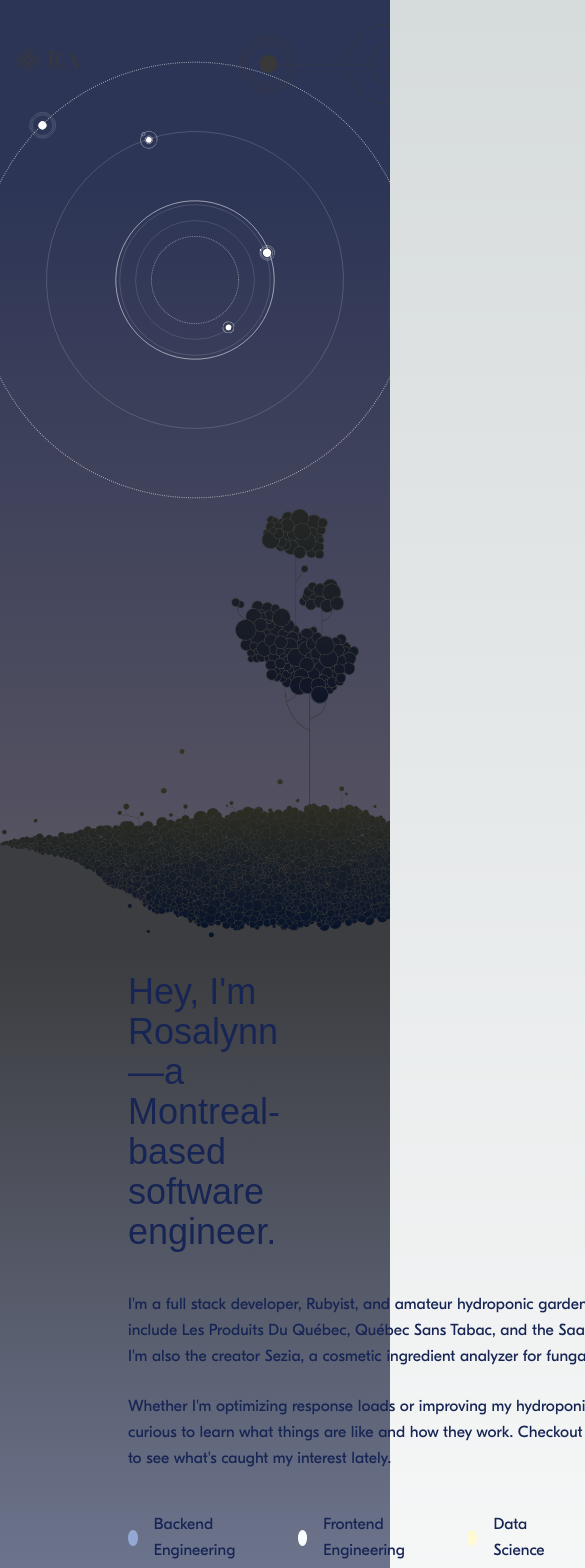
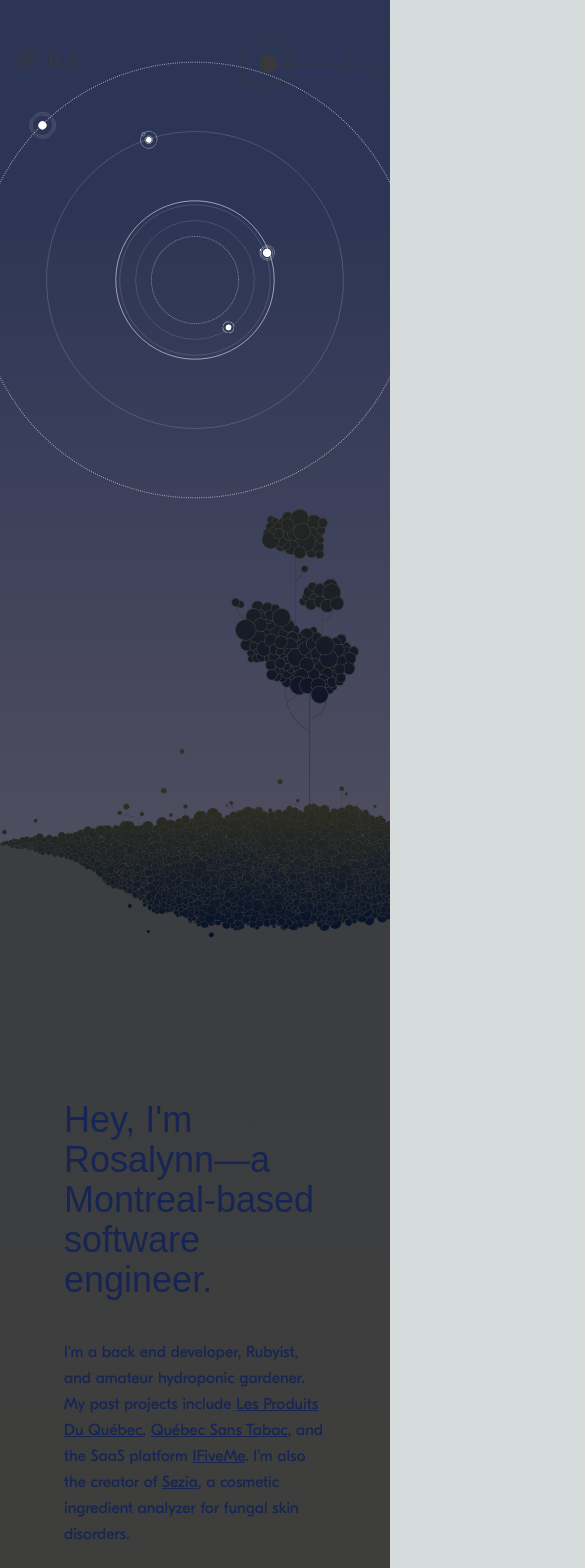
Before and after one commit to rosalynnas/portfolio, a Next.js app: page / in a window 390 px wide. Shown: the top 1568 px of the page, 585 px wide, since content can reach past the window. Built offline with nearby package versions, Linux system fonts and the light colour scheme; a web font is replaced by a local one.

Commit message:
Adjust responsive styles fix remaining UI bugs

```diff
--- a/app/components/bio.tsx
+++ b/app/components/bio.tsx
@@ -1,6 +1,6 @@
 export function Bio() {
   return (
-    <section className="h-screen p-32 text-blue-950 leading-relaxed">
+    <section className="py-64 px-16 md:pb-48 xl:pt-32 xl:px-20 xl:pb-20 text-blue-950 leading-relaxed">
       <div className="container flex flex-col gap-10">
         <div>
           <h1 className="text-4xl font-serif font-light">
@@ -8,12 +8,26 @@ export function Bio() {
             <span>Montreal-based software engineer.</span>
           </h1>
         </div>
-        <div className="w-[38rem] flex flex-col gap-6">
+        <div className="w-auto lg:w-[38rem] flex flex-col gap-6">
           <p>
-            I'm a full stack developer, Rubyist, and amateur hydroponic
-            gardener. My past projects include Les Produits Du Québec, Québec
-            Sans Tabac, and the SaaS platform IFiveMe. I'm also the creator
-            Sezia, a cosmetic ingredient analyzer for fungal skin disorders.
+            I'm a back end developer, Rubyist, and amateur hydroponic gardener.
+            My past projects include{" "}
+            <a className="underline" href="https://lesproduitsduquebec.com">
+              Les Produits Du Québec
+            </a>
+            ,{" "}
+            <a className="underline" href="https://www.quebecsanstabac.ca">
+              Québec Sans Tabac
+            </a>
+            , and the SaaS platform{" "}
+            <a className="underline" href="https://www.ifiveme.com/en/home">
+              IFiveMe
+            </a>
+            . I'm also the creator of{" "}
+            <a className="underline" href="https://sezia.co">
+              Sezia
+            </a>
+            , a cosmetic ingredient analyzer for fungal skin disorders.
           </p>
           <p>
             Whether I'm optimizing response loads or improving my hydroponic
@@ -25,17 +39,6 @@ export function Bio() {
             to see what's caught my interest lately.
           </p>
         </div>
-        <div className="flex gap-14">
-          <p className="flex items-center">
-            <span className="bullet bg-[#94a8d4]"></span>Backend Engineering
-          </p>
-          <p className="flex items-center">
-            <span className="bullet bg-[#F9FDFD]"></span>Frontend Engineering
-          </p>
-          <p className="flex items-center">
-            <span className="bullet bg-[#FFFAD3]"></span>Data Science
-          </p>
-        </div>
       </div>
     </section>
   );
--- a/app/components/footer.tsx
+++ b/app/components/footer.tsx
@@ -1,11 +1,29 @@
+import { motion } from "framer-motion";
+
 import Image from "next/image";
 import Logo from "/public/images/logo.png";
 import ShortTree from "/public/images/short-tree-black.png";
 import Circles from "/public/images/circles-black.png";
 
+const foreground = {
+  night: {
+    filter: "brightness(20%) contrast(140%)",
+  },
+  day: {
+    filter: "brightness(100%) contrast(100%)",
+    transition: {
+      type: "tween",
+      delay: 2,
+      duration: 10,
+      ease: "anticipate",
+    },
+  },
+};
+
 export function Footer() {
   return (
     <div className="footer relative w-4/5 pb-20 lg:w-auto lg:p-20 mx-auto leading-relaxed text-blue-950">
+      <motion.div variants={foreground} initial="night" animate="day">
         <Image
           className="absolute bottom-0 left-48 lg:left-80 lg:w-20"
           src={ShortTree}
@@ -13,8 +31,9 @@ export function Footer() {
           width={130}
           height={130}
         />
+      </motion.div>
       <Image
-        className="absolute bottom-0 right-0 w-1/3 lg:w-72 lg:right-10"
+        className="absolute bottom-0 right-0 w-1/3 lg:w-72 lg:right-8"
         src={Circles}
         alt="text.."
         width={300}
--- a/app/components/scene.tsx
+++ b/app/components/scene.tsx
@@ -1,6 +1,6 @@
 "use client";
 
-import { motion, LayoutGroup } from "framer-motion";
+import { motion } from "framer-motion";
 
 import Image from "next/image";
 import Logo from "public/images/logo-white.png";
@@ -326,7 +326,7 @@ export function Scene() {
           initial="night"
           animate="day"
         >
-          <Image src={Circles} alt="text.." width={250} height={250} />
+          <Image src={Circles} alt="text.." width={200} height={200} />
         </motion.div>
         <motion.div
           className="absolute bottom-5 lg:bottom-16 right-[8%] md:right-[12%] w-32 md:w-auto"
@@ -359,7 +359,7 @@ export function Scene() {
           height="300"
           quality={100}
           priority
-          className="object-cover object-left"
+          className="object-cover object-right"
         />
       </motion.div>
     </div>
--- a/app/page.tsx
+++ b/app/page.tsx
@@ -2,6 +2,7 @@
 
 import { Scene } from "./components/scene";
 import { Bio } from "./components/bio";
+import { Skills } from "./components/skills";
 import { Footer } from "./components/footer";
 
 import { motion } from "framer-motion";
@@ -23,7 +24,7 @@ const background = {
 
 const foreground = {
   night: {
-    background: "linear-gradient(180deg, #070809 10%, #8797C8 100%)",
+    background: "linear-gradient(180deg, #070809 10%, #070809 100%)",
   },
   day: {
     background: "linear-gradient(180deg, #dfe3ed 0%, #EFEBC8 100%)",
```
Also changed, not shown: public/images/short-tree-black.png. Lines whose indentation alone changed are shown as unchanged.
